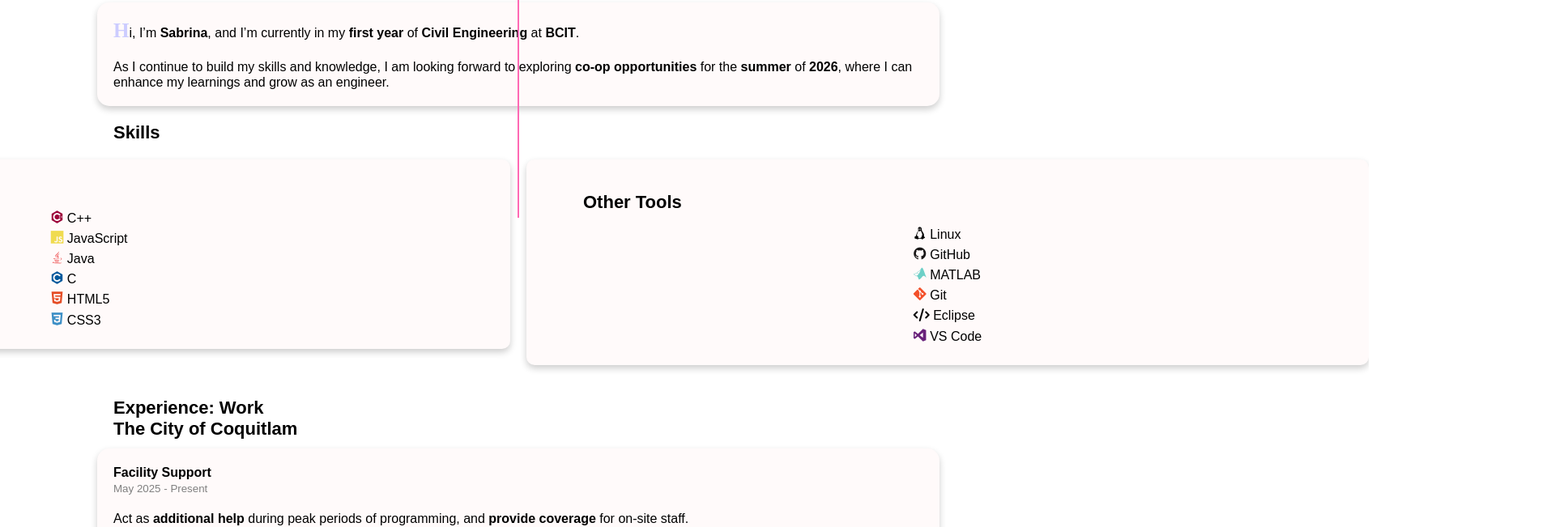
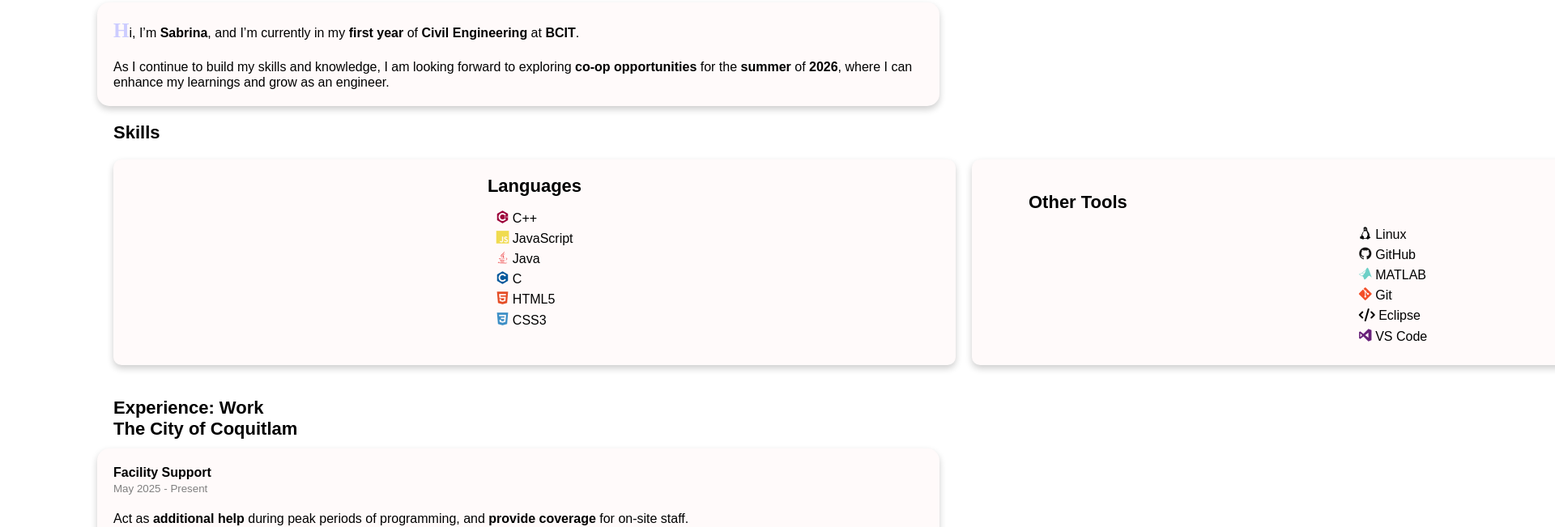
Before and after one commit to sabrinaa3/personal-site, a plain HTML site: page index.html in a window 1280 px wide. Shown: the part 511-1162 px from the top of the page at 81% size, 1920 px wide, since content can reach past the window. Drawn offline with nearby package versions, Linux system fonts and the light colour scheme; a web font is replaced by a local one.

Commit message:
Update website.css

```diff
--- a/website.css
+++ b/website.css
@@ -251,17 +251,19 @@ button {
   transition: background-color 0.3s, color 0.3s, transform 0.3s;
 }
 
+/* Skills section container */
 .skills-container {
-  display: grid;
-  grid-template-columns: 1fr 1fr; /* always two columns */
-  gap: 20px;
-  align-items: start;
-  justify-content: center;
-  margin: 20px auto;
   width: 1000px;
   max-width: 90%;
+  margin: 20px auto;
+  display: grid;
+  grid-template-columns: 1fr 1fr;
+  gap: 20px;
+  align-items: stretch;                  /* match heights */
+  position: relative;                    /* for the divider positioning */
 }
 
+/* Pink line only between boxes, perfectly centered */
 .skills-container::before {
   content: '';
   position: absolute;
@@ -269,34 +271,40 @@ button {
   bottom: 0;
   width: 2px;
   background-color: #FF69B4;
-  left: 50%;
+  left: 50%;                             /* center between columns */
   transform: translateX(-50%);
-  height: calc(100% - 40px);
-  margin: auto;
 }
 
-.languages, .other-tools {
+/* Each pink box */
+.languages,
+.other-tools {
   background-color: #FFFAFA;
   padding: 20px;
   border-radius: 10px;
-  box-shadow: 0 4px 8px rgba(0, 0, 0, 0.2);
+  box-shadow: 0 4px 8px rgba(0,0,0,0.2);
+  text-align: center;
+  z-index: 1;                             /* keep content above divider */
+}
+
+/* Titles */
+.languages h4,
+.other-tools h4 {
+  margin-top: 0;
   text-align: center;
 }
 
-.languages li, .other-tools li {
-  margin: 6px 0;
-}
-
-.other-tools h4, .languages h4 {
-  margin-top: 0;
-}
-
-.languages ul, .other-tools ul {
+/* Lists centered under titles */
+.languages ul,
+.other-tools ul {
   list-style: none;
   margin: 0;
   padding: 0;
-  display: inline-block; /* allows horizontal centering */
-  text-align: left;      /* aligns list items neatly */
+  display: inline-block;
+  text-align: left;
+}
+.languages li,
+.other-tools li {
+  margin: 6px 0;
 }
 
 .contact-container p {
```
